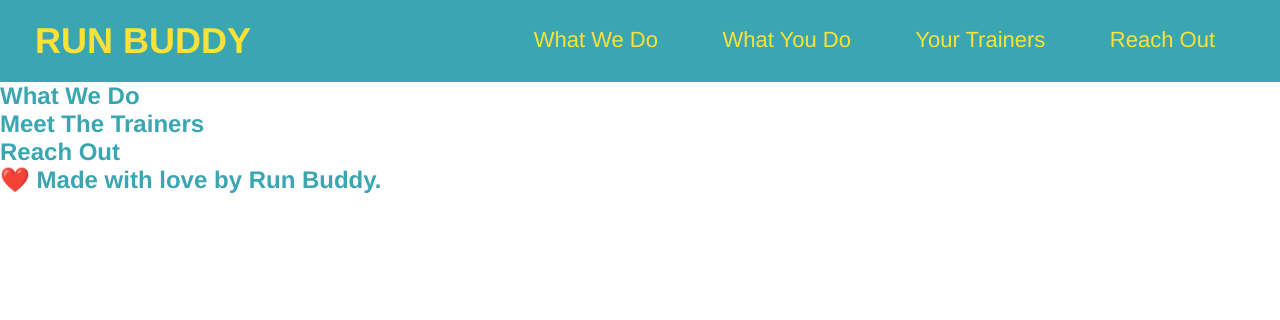
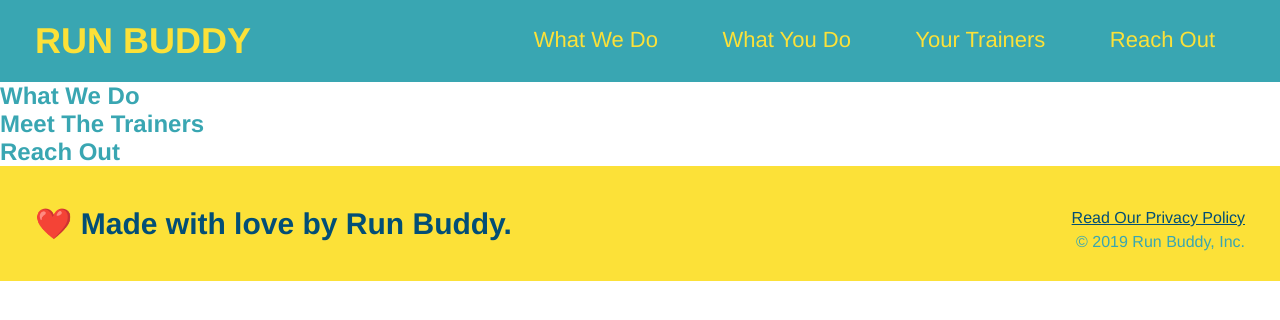
Before and after one commit to Edlebeck/edlebeck-homework, a plain HTML site: page projects/run-buddy/index.html in a window 1280 px wide. Drawn offline with Linux system fonts and the light colour scheme.

Commit message:
added footer styling

```diff
--- a/projects/run-buddy/assets/css/style.css
+++ b/projects/run-buddy/assets/css/style.css
@@ -1,6 +1,7 @@
 * {
     margin: 0;
     padding: 0;
+    box-sizing: border-box;
 }
 
 body {
@@ -47,3 +48,26 @@ header h1 {
     margin: 0;
     display: inline;
 }
+
+footer {
+    background-color: #fce138;
+    width: 100%;
+    padding: 40px 35px;
+}
+
+footer h2 {
+    display: inline;
+    color: #024e76;
+    font-size: 30px;
+    margin: 0;
+}
+
+footer div {
+    float: right;
+    line-height: 1.5;
+    text-align: right;
+}
+
+footer a {
+    color: #024e76;
+}
--- a/projects/run-buddy/index.html
+++ b/projects/run-buddy/index.html
@@ -56,6 +56,10 @@
         <!-- footer -->
         <footer>
             <h2>❤️ Made with love by Run Buddy.</h2>
+            <div>
+                <a href="#">Read Our Privacy Policy</a><br />
+                &copy; 2019 Run Buddy, Inc.
+            </div>
         </footer>
     </body>
 </html>
```
